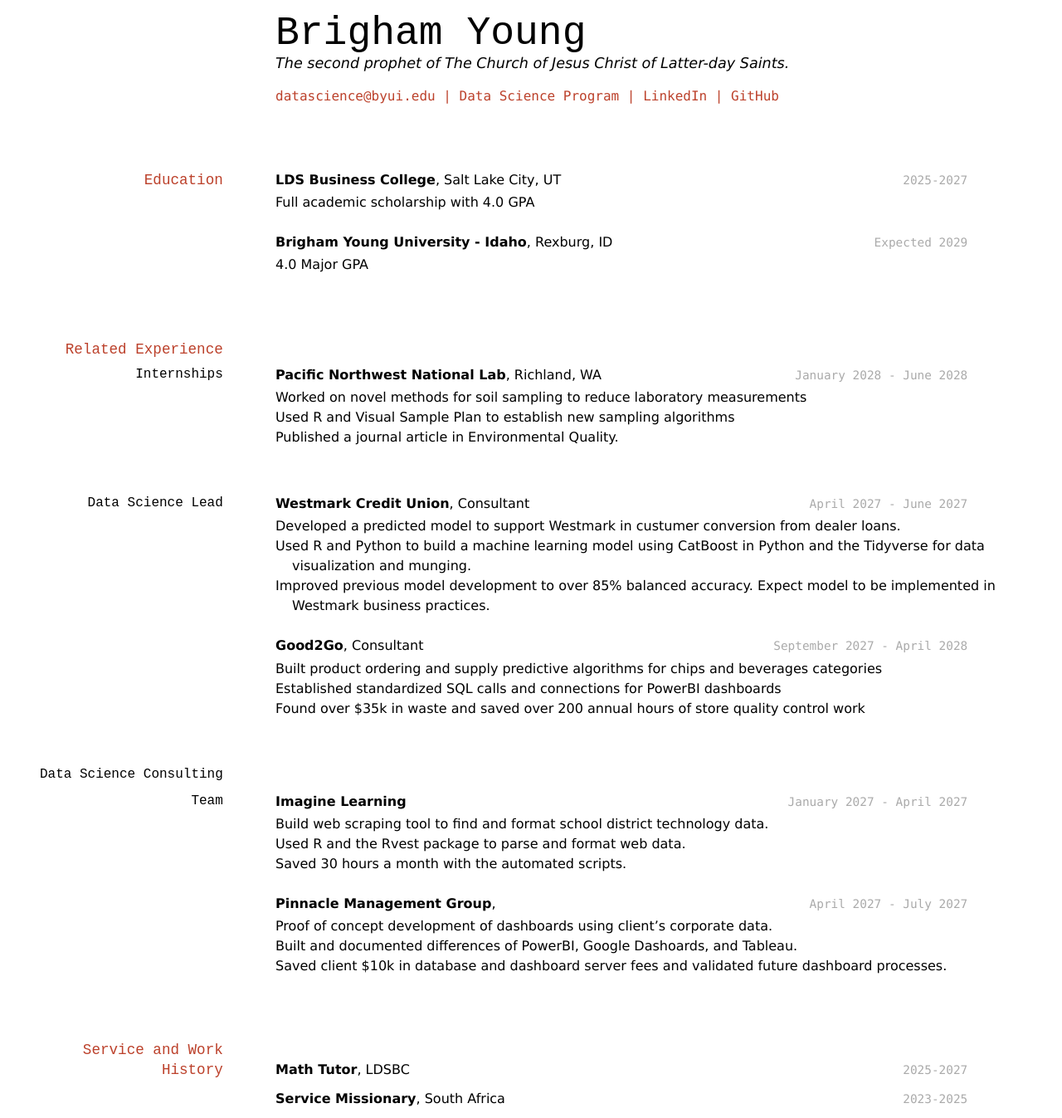
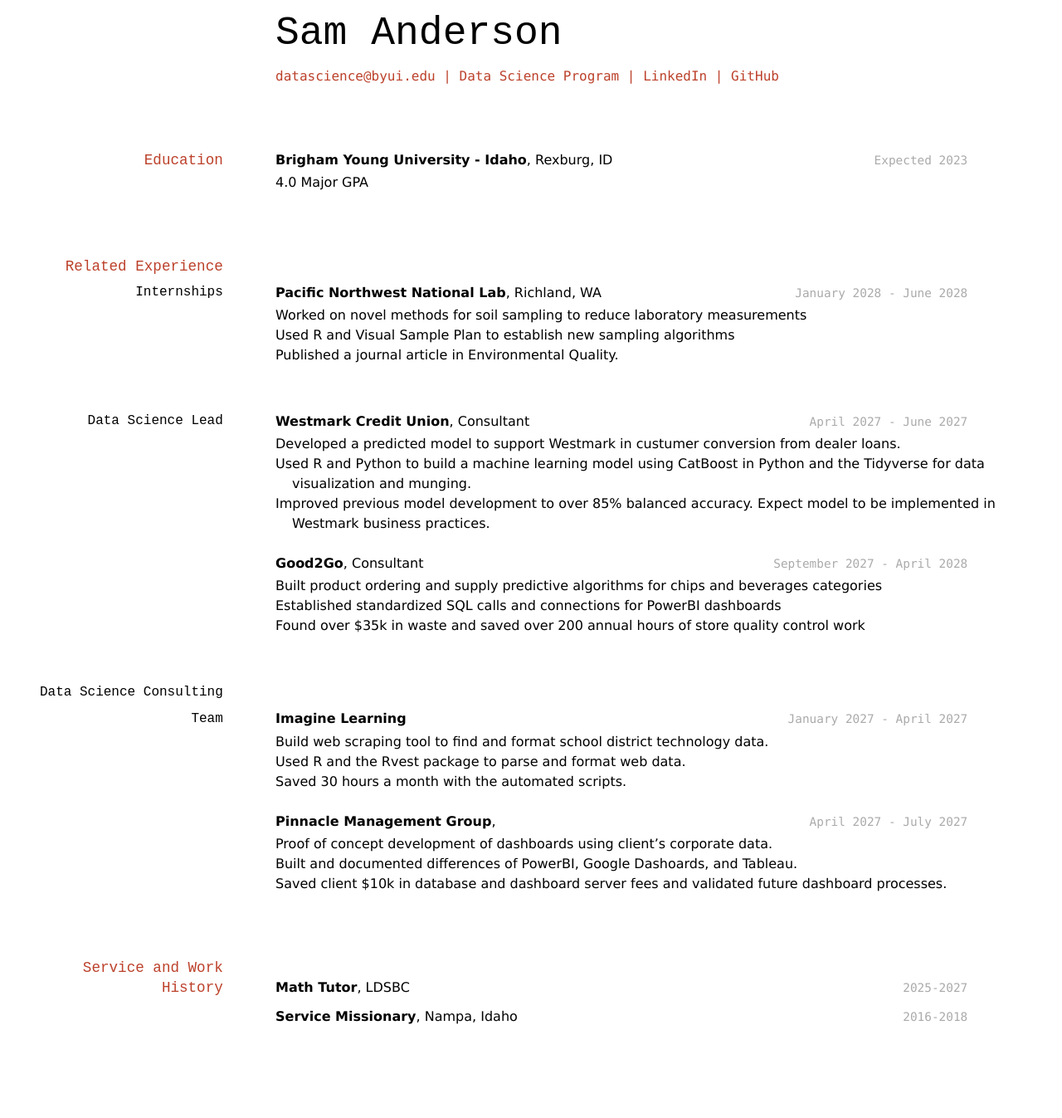
Before and after one commit to sanderson0398/Anderson-Samuel-Resume, a Jekyll site: the page built from docs/index.md, in a window 1280 px wide. Shown: the whole page at 83% size. Built offline with Jekyll 4.4.1, drawn with Linux system fonts in a browser that asks for light colours; after the commit the page ends 1248 px from its top, so only the background shows below that.

Commit message:
Update index.md
change name

```diff
--- a/docs/index.md
+++ b/docs/index.md
@@ -1,9 +1,8 @@
 ---
 layout: cv
-title: Brigham Young's Resume
+title: Sam Anderson's Resume
 ---
-# Brigham Young
-The second prophet of The Church of Jesus Christ of Latter-day Saints.
+# Sam Anderson
 
 <div id="webaddress">
 <a href="datascience@byui.edu">datascience@byui.edu</a>
@@ -16,12 +15,8 @@
 
 ## Education
 
-`2025-2027`
-__LDS Business College__, Salt Lake City, UT
 
-- Full academic scholarship with 4.0 GPA
-
-`Expected 2029`
+`Expected 2023`
 __Brigham Young University - Idaho__, Rexburg, ID
 
 - 4.0 Major GPA
@@ -77,8 +72,8 @@
 __Math Tutor__, LDSBC
 
 
-`2023-2025`
-__Service Missionary__, South Africa
+`2016-2018`
+__Service Missionary__, Nampa, Idaho
 
 
 
```
